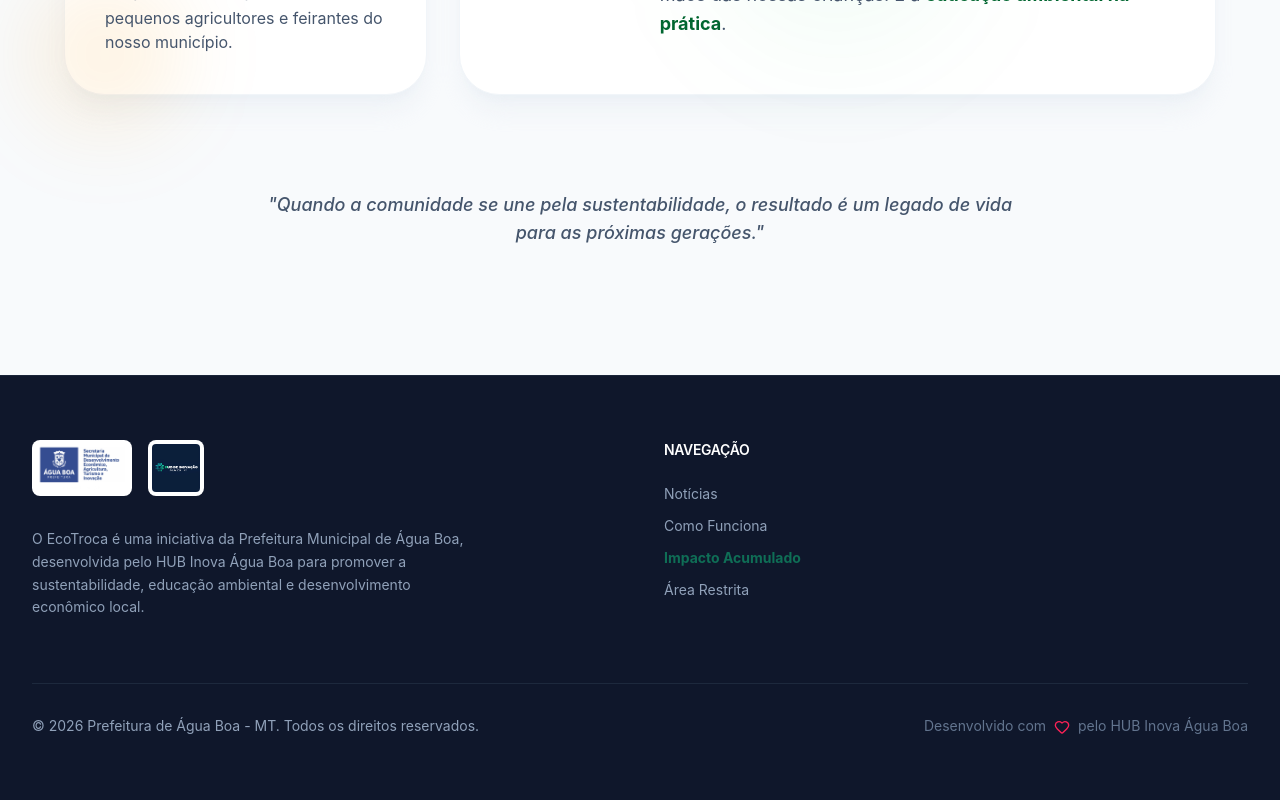
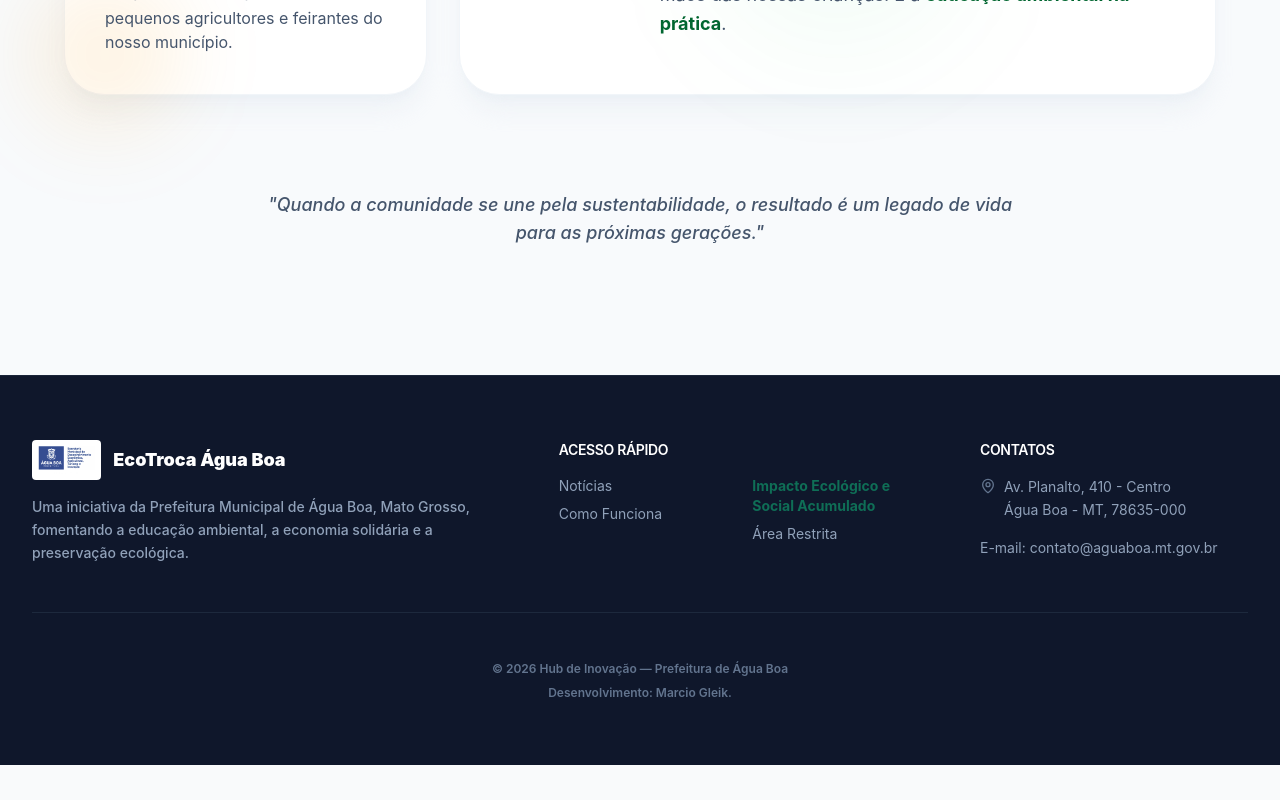
Before and after one commit to marciogleik/ecotroca, a React (Vite) app: page /impacto in a window 1280 px wide. Shown: the part 1363-2163 px from the top of the page. After the commit the page ends 2128 px from the top, so only its background shows below. Built offline with nearby package versions, Linux system fonts and the light colour scheme; no server answers; the database is empty.

Commit message:
style: padronização do rodapé com assinatura de desenvolvimento

```diff
--- a/src/pages/ImpactPage.tsx
+++ b/src/pages/ImpactPage.tsx
@@ -9,7 +9,8 @@ import {
   Sun,
   Menu,
   X,
-  ArrowRight
+  ArrowRight,
+  MapPin
 } from 'lucide-react';
 
 const ImpactPage: React.FC = () => {
@@ -273,33 +274,46 @@ const ImpactPage: React.FC = () => {
       {/* ────────────────────── FOOTER ────────────────────── */}
       <footer className="bg-slate-900 text-slate-400 py-16 border-t border-slate-800/80">
         <div className="max-w-7xl mx-auto px-4 sm:px-6 lg:px-8">
-          <div className="grid grid-cols-1 md:grid-cols-4 gap-12">
+          <div className="grid grid-cols-1 md:grid-cols-12 gap-12 border-b border-slate-800 pb-12 mb-12">
 
-            <div className="md:col-span-2 space-y-6">
-              <div className="flex items-center gap-4 mb-8">
-                <img src="/logo-prefeitura.png" alt="Prefeitura" className="h-14 bg-white p-1 rounded-lg" />
-                <img src="/logo-hub.png" alt="Inova Água Boa" className="h-14 bg-white p-1 rounded-lg" />
+            <div className="md:col-span-5 space-y-4">
+              <div className="flex items-center gap-3">
+                <img
+                  src="/logo-prefeitura.png"
+                  alt="Logo Prefeitura"
+                  className="h-10 w-auto object-contain bg-white p-1 rounded"
+                />
+                <span className="text-lg font-black text-white">EcoTroca Água Boa</span>
               </div>
-              <p className="text-sm leading-relaxed max-w-md">
-                O EcoTroca é uma iniciativa da Prefeitura Municipal de Água Boa, desenvolvida pelo HUB Inova Água Boa para promover a sustentabilidade, educação ambiental e desenvolvimento econômico local.
+              <p className="text-sm font-medium leading-relaxed max-w-md">
+                Uma iniciativa da Prefeitura Municipal de Água Boa, Mato Grosso, fomentando a educação ambiental, a economia solidária e a preservação ecológica.
               </p>
             </div>
 
-            <div>
-              <h4 className="text-white font-bold mb-6 tracking-wide uppercase text-sm">Navegação</h4>
-              <ul className="space-y-3 text-sm">
-                <li><Link to="/#noticias" className="hover:text-white transition-colors">Notícias</Link></li>
-                <li><Link to="/#como-funciona" className="hover:text-white transition-colors">Como Funciona</Link></li>
-                <li><Link to="/impacto" className="text-escola font-bold hover:text-green-400 transition-colors">Impacto Acumulado</Link></li>
+            <div className="md:col-span-4 space-y-4">
+              <h4 className="text-sm font-bold text-white uppercase tracking-wider">Acesso Rápido</h4>
+              <ul className="space-y-2 text-sm columns-2">
+                <li><a href="/#noticias" className="hover:text-white transition-colors">Notícias</a></li>
+                <li><a href="/#como-funciona" className="hover:text-white transition-colors">Como Funciona</a></li>
+                <li><Link to="/impacto" className="text-escola font-bold hover:text-green-400 transition-colors">Impacto Ecológico e Social Acumulado</Link></li>
                 <li><Link to="/login" className="hover:text-white transition-colors">Área Restrita</Link></li>
               </ul>
             </div>
 
+            <div className="md:col-span-3 space-y-4">
+              <h4 className="text-sm font-bold text-white uppercase tracking-wider">Contatos</h4>
+              <p className="text-sm leading-relaxed flex items-start gap-2">
+                <MapPin className="h-4 w-4 shrink-0 text-slate-500 mt-0.5" />
+                Av. Planalto, 410 - Centro<br />Água Boa - MT, 78635-000
+              </p>
+              <p className="text-sm">E-mail: contato@aguaboa.mt.gov.br</p>
+            </div>
+
           </div>
 
-          <div className="mt-16 pt-8 border-t border-slate-800 text-sm flex flex-col sm:flex-row justify-between items-center gap-4">
-            <p>© 2026 Prefeitura de Água Boa - MT. Todos os direitos reservados.</p>
-            <p className="text-slate-500">Desenvolvido com <Heart className="h-4 w-4 inline text-rose-500 mx-1" /> pelo HUB Inova Água Boa</p>
+          <div className="flex flex-col items-center justify-center gap-2 text-xs font-semibold text-slate-500 text-center">
+            <p>© {new Date().getFullYear()} Hub de Inovação — Prefeitura de Água Boa</p>
+            <p>Desenvolvimento: Marcio Gleik.</p>
           </div>
         </div>
       </footer>
--- a/src/pages/PublicPortal.tsx
+++ b/src/pages/PublicPortal.tsx
@@ -858,19 +858,9 @@ const PublicPortal: React.FC = () => {
 
           </div>
 
-          <div className="flex flex-col sm:flex-row items-center justify-between gap-4 text-xs font-semibold text-slate-500">
-            <p>© {new Date().getFullYear()} Prefeitura Municipal de Água Boa - MT. Todos os direitos reservados.</p>
-
-            <div className="flex items-center gap-4">
-              <span className="flex items-center gap-1.5">
-                Desenvolvido por
-                <img
-                  src="/logo-hub.png"
-                  alt="Hub"
-                  className="h-5 w-auto object-contain bg-white/5 px-1.5 py-0.5 rounded"
-                />
-              </span>
-            </div>
+          <div className="flex flex-col items-center justify-center gap-2 text-xs font-semibold text-slate-500 text-center">
+            <p>© {new Date().getFullYear()} Hub de Inovação — Prefeitura de Água Boa</p>
+            <p>Desenvolvimento: Marcio Gleik.</p>
           </div>
         </div>
       </footer>
```
